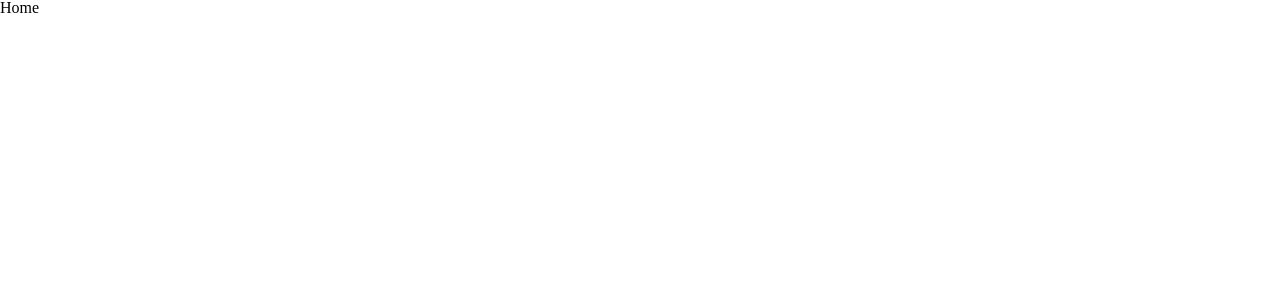
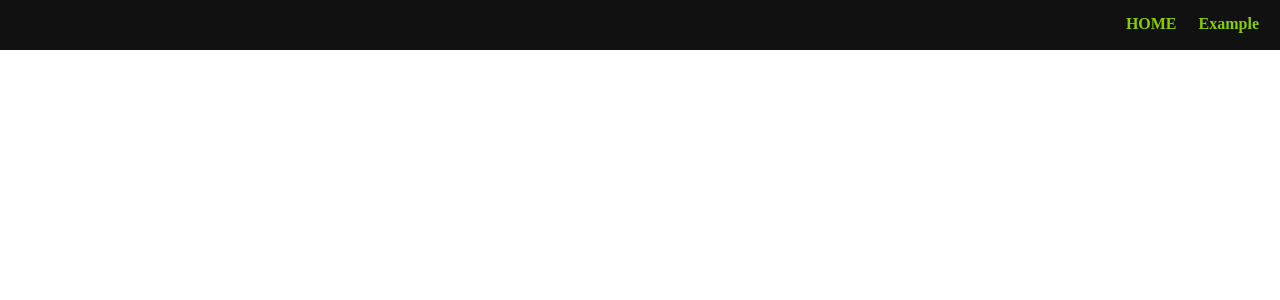
Before and after one commit to pengooseDev/goose_player_2, a Next.js app: page / in a window 1280 px wide. Shown: the top 300 px of the page. Built offline with nearby package versions, Linux system fonts and the light colour scheme.

Commit message:
chore: Nav CSS 사소한 수정

```diff
--- a/pages/_app.tsx
+++ b/pages/_app.tsx
@@ -2,10 +2,12 @@ import type { AppProps } from 'next/app';
 import { Provider } from 'react-redux';
 import store from '../redux/store';
 import '@/styles/globals.css';
+import Nav from '@/partials/Nav/Nav';
 
 export default function App({ Component, pageProps }: AppProps) {
   return (
     <Provider store={store}>
+      <Nav />
       <Component {...pageProps} />
     </Provider>
   );
--- a/partials/Nav/Nav.tsx
+++ b/partials/Nav/Nav.tsx
@@ -7,24 +7,23 @@ const Nav = () => {
       <LeftComponents></LeftComponents>
       <RightComponents>
         <NavLink value={'HOME'} href={'/'} />
-        <NavLink value={'Example'} href={'/example'} />
+        <NavLink value={'Example'} href={'#'} />
       </RightComponents>
     </Container>
   );
 };
 
 const Container = styled.div`
+  background: #111;
   position: fixed;
   padding: 10px;
   top: 0px;
   right: 0px;
   display: flex;
   justify-content: space-between;
+  align-items: center;
   width: 100vw;
-  height: 47px;
-  a {
-    margin: 0 0.5em 0 0.5em;
-  }
+  height: 30px;
 `;
 
 const RightComponents = styled.div`
--- a/partials/Nav/NavLink.tsx
+++ b/partials/Nav/NavLink.tsx
@@ -20,6 +20,8 @@ const Btn = styled.div`
   padding: 3px;
   transition: ease-in-out 0.1s;
   box-sizing: border-box;
+  margin: 0 0.5em 0 0.5em;
+  height: 25px;
   :hover {
     border-bottom: 3px solid white;
     font-weight: 600;
--- a/styles/globals.css
+++ b/styles/globals.css
@@ -127,3 +127,15 @@ table {
   border-collapse: collapse;
   border-spacing: 0;
 }
+
+a {
+  color: inherit;
+  text-decoration: none;
+  outline: none;
+}
+a:hover,
+a:active {
+  text-decoration: none;
+  color: inherit;
+  background-color: inherit;
+}
```
